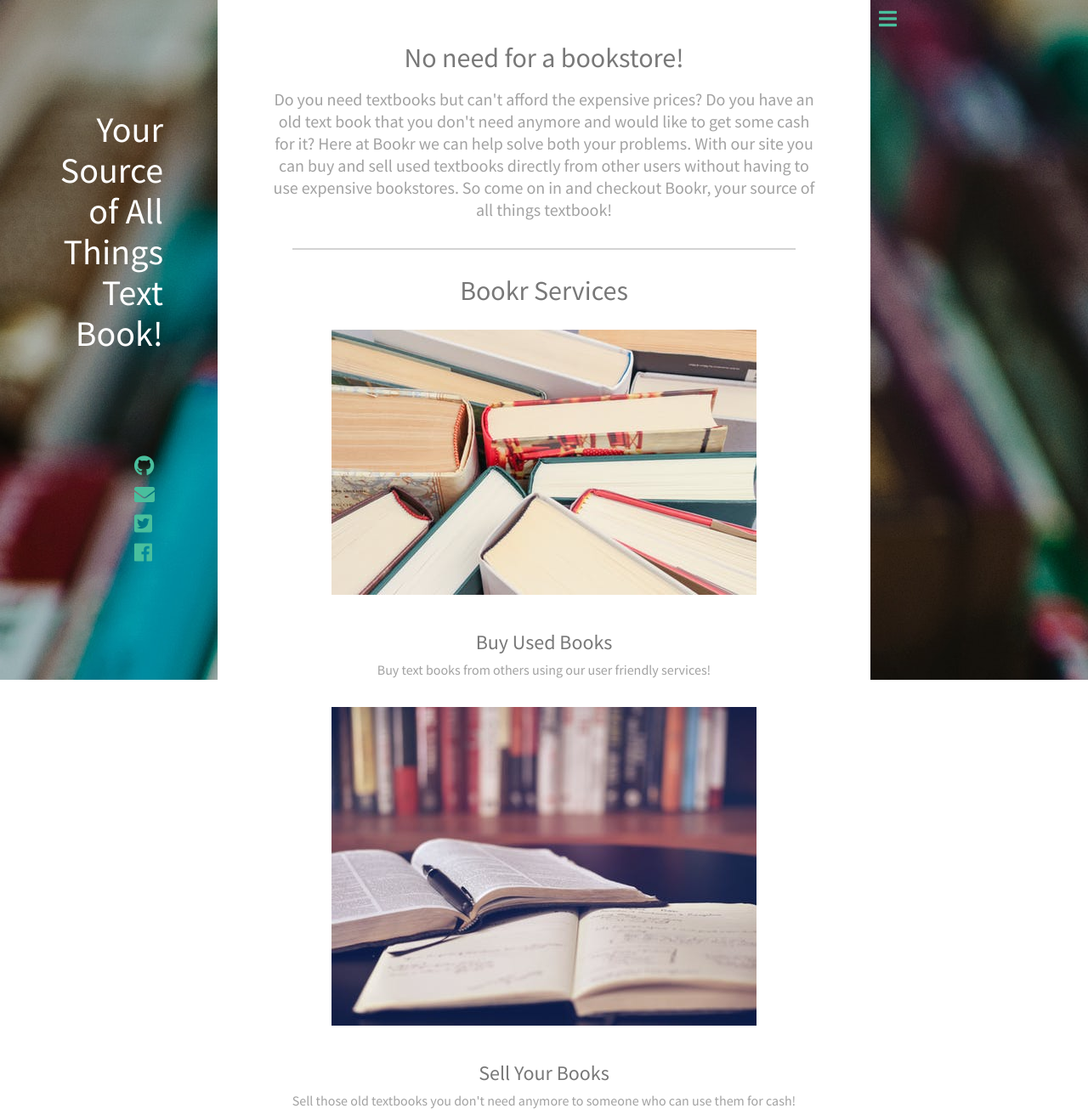
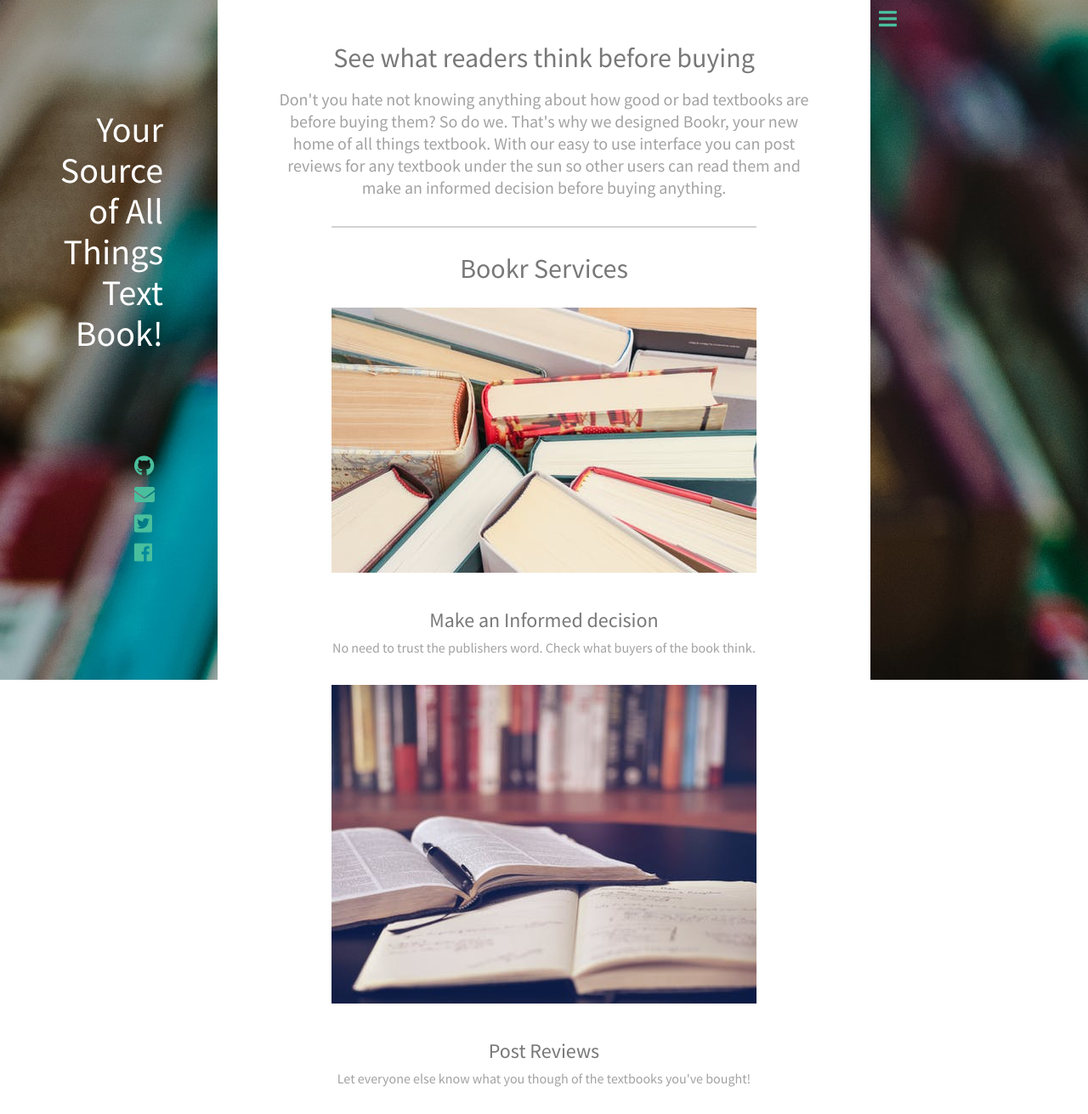
Before and after one commit to lambda-buildweek-bookr/BWBuildr, a plain HTML site: page index.html in a window 1280 px wide. Shown: the top 1311 px of the page at 85% size. Drawn offline with Linux system fonts and the light colour scheme.

Commit message:
changed up the content to fit what the site actually does

```diff
--- a/index.html
+++ b/index.html
@@ -38,21 +38,21 @@
     	    </div>
 			<div class="main">
 				<section class="intro">
-					<h2>No need for a bookstore!</h2>
-					<p>Do you need textbooks but can't afford the expensive prices? Do you have an old text book that you don't need anymore and would like to get some cash for it? Here at Bookr we can help solve both your problems. With our site you can buy and sell used textbooks directly from other users without having to use expensive bookstores. So come on in and checkout Bookr, your source of all things textbook!</p>
+					<h2>See what readers think before buying</h2>
+					<p>Don't you hate not knowing anything about how good or bad textbooks are before buying them? So do we. That's why we designed Bookr, your new home of all things textbook. With our easy to use interface you can post reviews for any textbook under the sun so other users can read them and make an informed decision before buying anything.</p>
 				</section>
 				<section class="content">
 					<h2>Bookr Services</h2>
 					<div class="row">
 						<div class="item">
 							<img id="buy" src="" alt="Cluster of books">
-							<h3>Buy Used Books</h3>
-							<p>Buy text books from others using our user friendly services!</p>
+							<h3>Make an Informed decision</h3>
+							<p>No need to trust the publishers word. Check what buyers of the book think.</p>
 						</div>
 						<div class="item">
 							<img id="sell" src="" alt="Library">
-							<h3>Sell Your Books</h3>
-							<p>Sell those old textbooks you don't need anymore to someone who can use them for cash!</p>
+							<h3>Post Reviews</h3>
+							<p>Let everyone else know what you though of the textbooks you've bought!</p>
     	                </div>
     	                <div class="item">
     	                    <img id="review" src="" alt="Another library">
```
